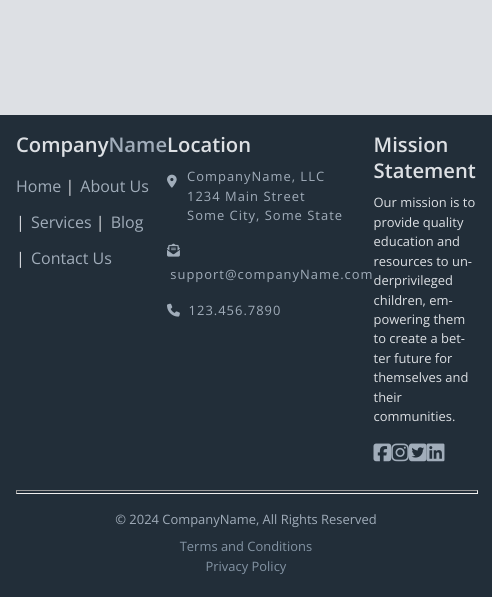
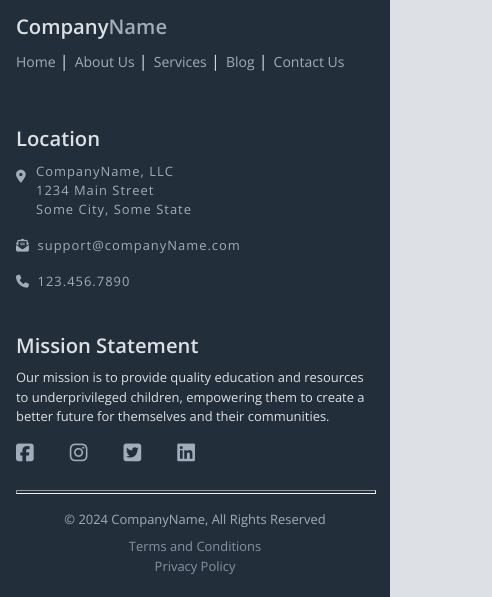
Before and after one commit to MAbdurahman/css-three-column-footer, a plain HTML site: page index.html in a window 390 px wide. Shown: the part 247-844 px from the top of the page, 492 px wide, since content can reach past the window. Drawn offline with nearby package versions, Linux system fonts and the light colour scheme.

Commit message:
Complete styles for footer responsiveness

```diff
--- a/css/styles.css
+++ b/css/styles.css
@@ -76,7 +76,7 @@
 html {
 	font-size: 100%;
 	scroll-behavior: smooth;
-
+	overflow-x: hidden;
 }
 
 
@@ -286,6 +286,12 @@ input[type=number] {
 	margin-top: 1em;
 	margin-bottom: 1.5em;
 }
+@media screen and (max-width: 1200px) {
+	.footer__top {
+		grid-template-columns: 1fr;
+		grid-row-gap: 2.5em;
+	}
+}
 
 .footer__top--left {
 	display: flex;
@@ -307,7 +313,11 @@ input[type=number] {
 	top: -55%;
 	width: 100%;
 
-
+}
+@media screen and (max-width: 1200px) {
+	.footer__navigation--list {
+		top: 0;
+	}
 }
 .footer__navigation--link-item {
 	display: inline-block;
@@ -325,10 +335,24 @@ input[type=number] {
 
 }
 .footer__navigation--link {
-	color: var(--clr-augmented-300);
+	font-size: var(--fbt-fluid-body-text-p4);
 	text-decoration: none;
 	text-transform: capitalize;
+	color: var(--clr-augmented-300);
 	transition: all 0.4s;
+}
+
+@media screen and (max-width: 395px) {
+	.footer__navigation--link {
+		font-size: var(--fbt-fluid-body-text-p5);
+		font-size: .875rem;
+	}
+}
+
+@media screen and (max-width: 374px) {
+	.footer__navigation--link {
+		font-size: .7rem;
+	}
 }
 
 .footer__navigation--link:hover,
@@ -342,9 +366,22 @@ input[type=number] {
 	display: grid;
 	grid-template-columns: .85fr 1fr;
 }
+@media screen and (max-width: 1200px) {
+	.footer__top--right {
+		grid-template-columns: 1fr 1fr;
+	}
+}
+
 
 .footer__top--right-left {
 
+}
+@media screen and (max-width: 767px) {
+	.footer__top--right {
+		grid-template-columns: none;
+		grid-template-rows: auto auto;
+		grid-row-gap: 2.5em;
+	}
 }
 
 .footer__location--list {
```
